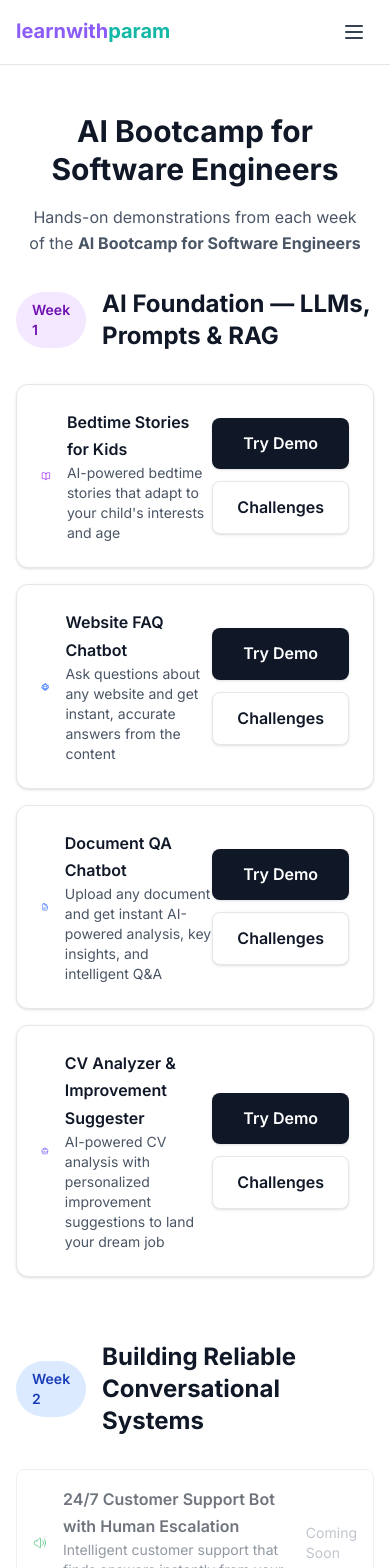
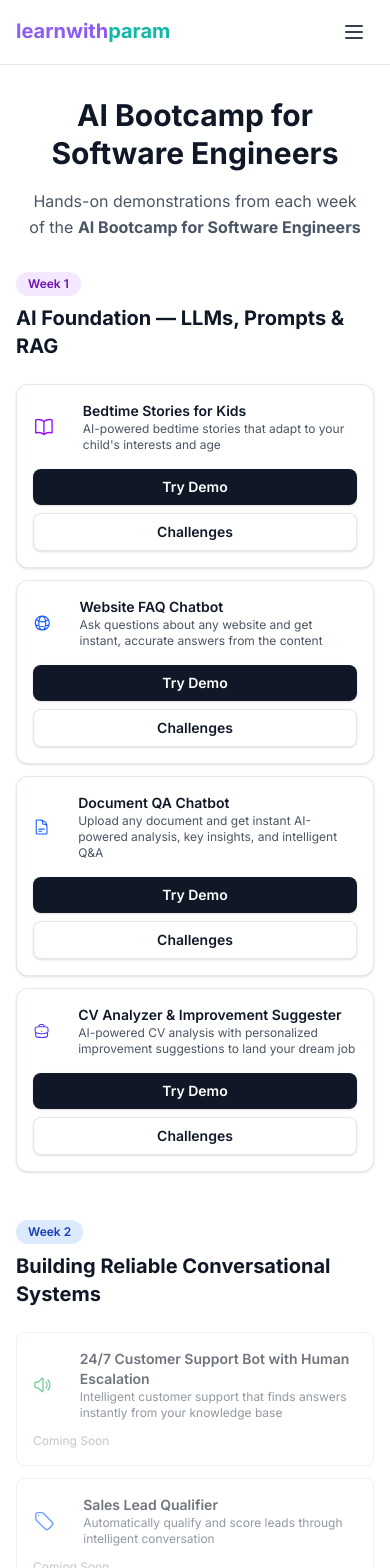
Before and after one commit to learnwithparam/monkey-kata, a Next.js app in the folder frontend/: page / in a window 390 px wide. Shown: the top 1568 px of the page. Built offline with nearby package versions, Linux system fonts and the light colour scheme.

Commit message:
chore: full responsiveness

```diff
--- a/frontend/src/app/demos/cv-analyzer/page.tsx
+++ b/frontend/src/app/demos/cv-analyzer/page.tsx
@@ -253,20 +253,20 @@ export default function CVAnalyzerDemo() {
         </div>
 
         {/* Main Content */}
-        <div className="max-w-6xl mx-auto space-y-8">
+        <div className="max-w-6xl mx-auto space-y-6 sm:space-y-8">
           {/* Upload Section */}
-          <div className="bg-white rounded-xl p-8 shadow-sm border border-gray-200">
-            <div className="flex items-center mb-8">
+          <div className="bg-white rounded-xl p-6 sm:p-8 shadow-sm border border-gray-200">
+            <div className="flex items-center mb-6 sm:mb-8">
               <div className="w-12 h-12 bg-gray-100 rounded-xl flex items-center justify-center mr-4">
                 <DocumentArrowUpIcon className="w-6 h-6 text-gray-600" />
               </div>
               <div>
-                <h2 className="text-2xl font-bold text-gray-900">Upload Your CV</h2>
-                <p className="text-gray-600">Get started with comprehensive AI analysis</p>
+                <h2 className="text-xl sm:text-2xl font-bold text-gray-900">Upload Your CV</h2>
+                <p className="text-sm sm:text-base text-gray-600">Get started with comprehensive AI analysis</p>
               </div>
             </div>
 
-            <div className="space-y-6">
+            <div className="space-y-4 sm:space-y-6">
               <FileUpload
                 selectedFile={selectedFile}
                 onFileSelect={handleFileSelect}
--- a/frontend/src/app/demos/document-qa-chatbot/page.tsx
+++ b/frontend/src/app/demos/document-qa-chatbot/page.tsx
@@ -422,10 +422,10 @@ export default function LegalContractAnalyzerDemo() {
         </div>
 
         {/* Main Content */}
-        <div className="grid grid-cols-1 lg:grid-cols-2 gap-8">
+        <div className="grid grid-cols-1 lg:grid-cols-2 gap-4 sm:gap-6 lg:gap-8">
           {/* Left Column - Document Upload */}
-          <div className="space-y-6">
-            <div className="card p-6 lg:p-8">
+          <div className="space-y-4 sm:space-y-6">
+            <div className="card p-4 sm:p-6 lg:p-8">
               <div className="flex items-center mb-8">
                 <div className="w-10 h-10 bg-blue-100 rounded-lg flex items-center justify-center mr-4">
                   <DocumentArrowUpIcon className="w-5 h-5 text-blue-600" />
@@ -500,8 +500,8 @@ export default function LegalContractAnalyzerDemo() {
           </div>
 
           {/* Right Column - Chat */}
-          <div className="space-y-6">
-            <div className="card p-6 lg:p-8 min-h-[600px] flex flex-col">
+          <div className="space-y-4 sm:space-y-6">
+            <div className="card p-4 sm:p-6 lg:p-8 min-h-[500px] sm:min-h-[600px] flex flex-col">
               <div className="flex items-center justify-between mb-6">
                 <div className="flex items-center">
                   <div className="w-10 h-10 bg-green-100 rounded-lg flex items-center justify-center mr-4">
--- a/frontend/src/app/globals.css
+++ b/frontend/src/app/globals.css
@@ -187,11 +187,24 @@ body {
 
 /* Professional spacing */
 .section-padding {
-  @apply py-16 md:py-24;
+  @apply py-12 sm:py-16 md:py-24;
 }
 
 .container-padding {
   @apply px-4 sm:px-6 lg:px-8;
+}
+
+/* Mobile-first responsive utilities */
+.mobile-padding {
+  @apply px-4 py-4;
+}
+
+.tablet-padding {
+  @apply sm:px-6 sm:py-6;
+}
+
+.desktop-padding {
+  @apply lg:px-8 lg:py-8;
 }
 
 /* Focus states */
@@ -214,17 +227,17 @@ body {
 
 /* Demo specific styles */
 .demo-card {
-  @apply bg-white rounded-xl border border-gray-200 hover:border-gray-300 transition-all duration-200 shadow-sm hover:shadow-md p-6;
+  @apply bg-white rounded-xl border border-gray-200 hover:border-gray-300 transition-all duration-200 shadow-sm hover:shadow-md p-4 sm:p-6;
 }
 
 .demo-header {
-  @apply text-xl font-bold text-gray-900 mb-4;
+  @apply text-lg sm:text-xl font-bold text-gray-900 mb-3 sm:mb-4;
 }
 
 .demo-description {
-  @apply text-gray-600 mb-4;
+  @apply text-sm sm:text-base text-gray-600 mb-3 sm:mb-4;
 }
 
 .demo-button {
-  @apply bg-blue-600 hover:bg-blue-700 text-white font-semibold py-2 px-4 rounded-lg transition-all duration-200;
+  @apply bg-blue-600 hover:bg-blue-700 text-white font-semibold py-2 px-4 rounded-lg transition-all duration-200 text-sm sm:text-base;
 }
--- a/frontend/src/app/page.tsx
+++ b/frontend/src/app/page.tsx
@@ -14,7 +14,7 @@ export default function Home() {
 
       <main>
         {/* Demos Section */}
-        <section id="demos" className="py-12 sm:py-16 md:py-24 bg-white">
+        <section id="demos" className="py-8 sm:py-12 md:py-16 lg:py-24 bg-white">
           <div className="max-w-4xl mx-auto container-padding">
             <Hero />
 
--- a/frontend/src/components/DemoCard.tsx
+++ b/frontend/src/components/DemoCard.tsx
@@ -20,33 +20,33 @@ export default function DemoCard({
 }: DemoCardProps) {
   if (isComingSoon) {
     return (
-      <div className="flex items-center justify-between p-4 bg-white rounded-lg border border-gray-200 opacity-60">
-        <div className="flex items-center">
+      <div className="flex flex-col sm:flex-row sm:items-center justify-between p-4 sm:p-6 bg-white rounded-lg border border-gray-200 opacity-60">
+        <div className="flex items-center mb-3 sm:mb-0">
           {icon}
-          <div>
-            <h4 className="font-semibold text-gray-900">{title}</h4>
-            <p className="text-sm text-gray-600">{description}</p>
+          <div className="ml-3">
+            <h4 className="font-semibold text-gray-900 text-sm sm:text-base">{title}</h4>
+            <p className="text-xs sm:text-sm text-gray-600">{description}</p>
           </div>
         </div>
-        <span className="text-gray-400 text-sm">Coming Soon</span>
+        <span className="text-gray-400 text-xs sm:text-sm self-start sm:self-center">Coming Soon</span>
       </div>
     );
   }
 
   return (
-    <div className="flex items-center justify-between p-6 bg-white rounded-xl border border-gray-200 hover:border-gray-300 transition-all duration-200 shadow-sm hover:shadow-md">
-      <div className="flex items-center">
+    <div className="flex flex-col sm:flex-row sm:items-center justify-between p-4 sm:p-6 bg-white rounded-xl border border-gray-200 hover:border-gray-300 transition-all duration-200 shadow-sm hover:shadow-md">
+      <div className="flex items-center mb-4 sm:mb-0">
         {icon}
-        <div>
-          <h4 className="font-semibold text-gray-900">{title}</h4>
-          <p className="text-sm text-gray-600">{description}</p>
+        <div className="ml-3">
+          <h4 className="font-semibold text-gray-900 text-sm sm:text-base">{title}</h4>
+          <p className="text-xs sm:text-sm text-gray-600">{description}</p>
         </div>
       </div>
-      <div className="flex flex-col sm:flex-row items-stretch sm:items-center gap-3">
+      <div className="flex flex-col sm:flex-row items-stretch sm:items-center gap-2 sm:gap-3">
         {demoHref && (
           <Link
             href={demoHref}
-            className="flex-1 bg-gray-900 hover:bg-gray-800 text-white font-semibold py-3 px-6 rounded-lg transition-all duration-200 shadow-sm hover:shadow-md text-center whitespace-nowrap"
+            className="flex-1 bg-gray-900 hover:bg-gray-800 text-white font-semibold py-2 sm:py-3 px-4 sm:px-6 rounded-lg transition-all duration-200 shadow-sm hover:shadow-md text-center whitespace-nowrap text-sm sm:text-base"
           >
             Try Demo
           </Link>
@@ -54,7 +54,7 @@ export default function DemoCard({
         {challengeHref && (
           <Link
             href={challengeHref}
-            className="flex-1 bg-white text-gray-900 font-semibold py-3 px-6 rounded-lg border border-gray-200 hover:border-gray-300 transition-all duration-200 shadow-sm hover:shadow-md text-center"
+            className="flex-1 bg-white text-gray-900 font-semibold py-2 sm:py-3 px-4 sm:px-6 rounded-lg border border-gray-200 hover:border-gray-300 transition-all duration-200 shadow-sm hover:shadow-md text-center text-sm sm:text-base"
           >
             Challenges
           </Link>
--- a/frontend/src/components/WeekSection.tsx
+++ b/frontend/src/components/WeekSection.tsx
@@ -9,15 +9,15 @@ interface WeekSectionProps {
 
 export default function WeekSection({ weekNumber, weekTitle, weekColor, children }: WeekSectionProps) {
   return (
-    <div className="mb-16">
-      <div className="flex items-center mb-8">
-        <div className={`${weekColor} px-4 py-2 rounded-full font-semibold text-sm mr-4`}>
+    <div className="mb-12 sm:mb-16">
+      <div className="flex flex-col sm:flex-row sm:items-center mb-6 sm:mb-8">
+        <div className={`${weekColor} px-3 sm:px-4 py-1 sm:py-2 rounded-full font-semibold text-xs sm:text-sm mr-0 sm:mr-4 mb-2 sm:mb-0 self-start`}>
           {weekNumber}
         </div>
-        <h3 className="text-2xl font-bold text-gray-900">{weekTitle}</h3>
+        <h3 className="text-xl sm:text-2xl font-bold text-gray-900">{weekTitle}</h3>
       </div>
 
-      <div className="space-y-4">
+      <div className="space-y-3 sm:space-y-4">
         {children}
       </div>
     </div>
--- a/frontend/src/components/demos/FileUpload.tsx
+++ b/frontend/src/components/demos/FileUpload.tsx
@@ -51,7 +51,7 @@ export default function FileUpload({
 
       {/* Drag and Drop Area */}
       <div
-        className={`relative border-2 border-dashed rounded-lg p-6 text-center transition-colors ${
+        className={`relative border-2 border-dashed rounded-lg p-4 sm:p-6 text-center transition-colors ${
           selectedFile
             ? 'border-gray-300 bg-gray-50'
             : 'border-gray-300 hover:border-blue-400 hover:bg-blue-50'
@@ -71,7 +71,7 @@ export default function FileUpload({
         />
 
         <div className="space-y-2">
-          <DocumentArrowUpIcon className="w-8 h-8 text-gray-400 mx-auto" />
+          <DocumentArrowUpIcon className="w-6 h-6 sm:w-8 sm:h-8 text-gray-400 mx-auto" />
           <div>
             <p className="text-sm font-medium text-gray-900">
               {placeholder}
--- a/frontend/src/components/demos/MessageBubble.tsx
+++ b/frontend/src/components/demos/MessageBubble.tsx
@@ -7,12 +7,12 @@ interface MessageBubbleProps {
 export default function MessageBubble({ message, isUser, timestamp }: MessageBubbleProps) {
   return (
     <div className={`flex ${isUser ? 'justify-end' : 'justify-start'} mb-4`}>
-      <div className={`max-w-xs lg:max-w-md px-4 py-3 rounded-xl shadow-sm ${
+      <div className={`max-w-[85%] sm:max-w-xs lg:max-w-md px-3 sm:px-4 py-2 sm:py-3 rounded-xl shadow-sm ${
         isUser
           ? 'bg-blue-600 text-white rounded-br-md'
           : 'bg-white text-gray-900 border border-gray-200 rounded-bl-md'
       }`}>
-        <p className="text-sm leading-relaxed">{message}</p>
+        <p className="text-sm sm:text-sm leading-relaxed break-words">{message}</p>
         {timestamp && (
           <p className={`text-xs mt-2 ${
             isUser ? 'text-blue-100' : 'text-gray-500'
```
Also changed, not shown: frontend/src/app/demos/bedtime-story/page.tsx (+6 -6 lines), frontend/src/components/demos/ChatInput.tsx (+7 -7 lines).
